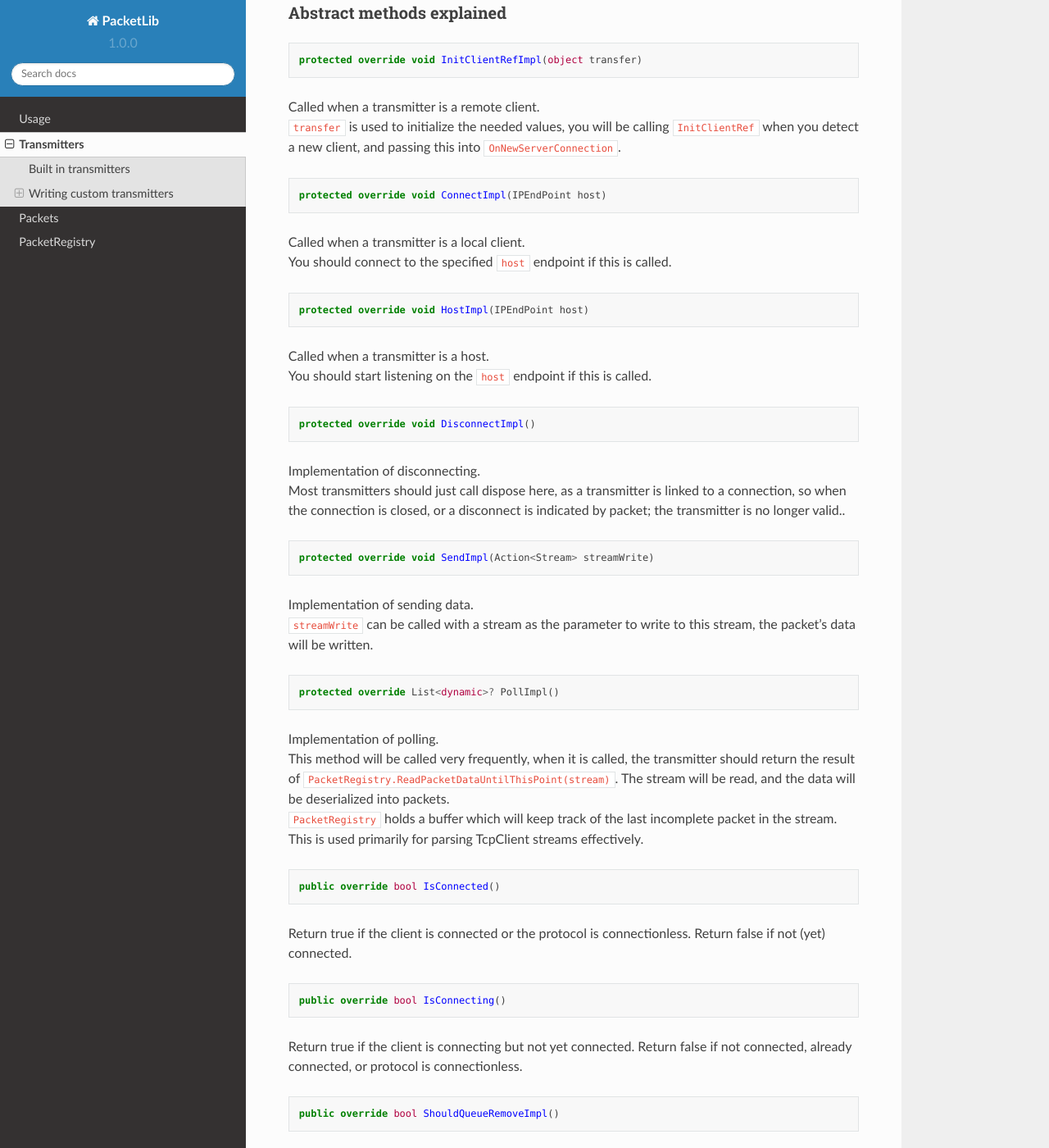
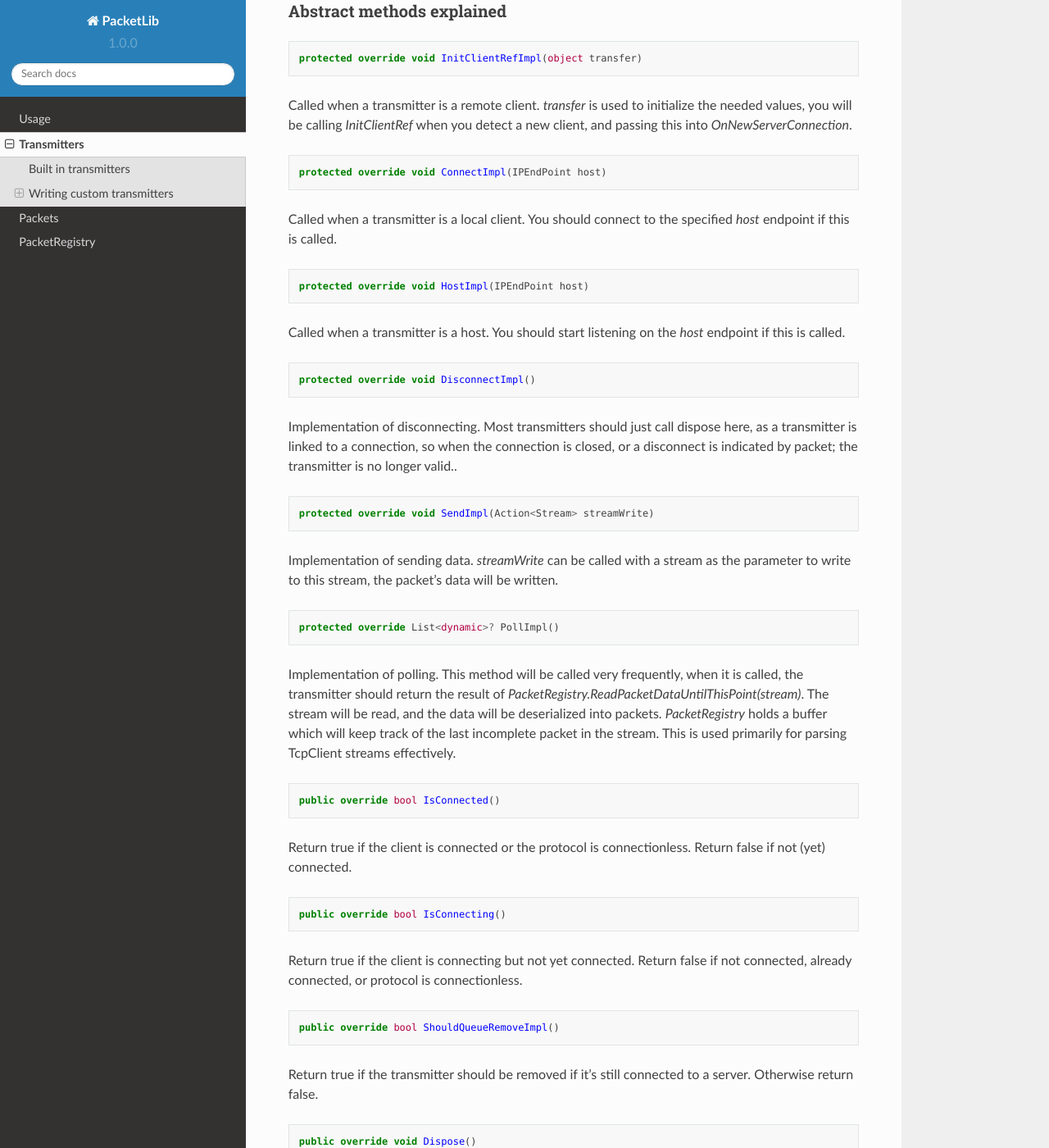
Before and after one commit to Mylo-Softworks/PacketLib-docs, a Sphinx documentation site: the page built from docs/source/transmitters.rst, in a window 1280 px wide and 1400 px high, scrolled down 657 px. Shown: the whole window at 82% size. Built offline with Sphinx 7.4.7 and the Read the Docs theme 2.0.0, drawn with Linux system fonts in a browser that asks for light colours.

Commit message:
Switch to rst

````diff
--- a/docs/requirements.txt
+++ b/docs/requirements.txt
@@ -1,3 +1,3 @@
 sphinx==7.1.2
 sphinx-rtd-theme==1.3.0rc1
-myst-parser==3.0.1
+sphinx-tabs==3.4.5
--- a/docs/source/conf.py
+++ b/docs/source/conf.py
@@ -15,8 +15,11 @@
     'sphinx.ext.duration',
     'sphinx.ext.doctest',
     'sphinx.ext.intersphinx',
-    'myst_parser',
+    'sphinx_tabs.tabs',
+    'sphinx.ext.autosectionlabel',
 ]
+
+sphinx_tabs_disable_tab_closing = True
 
 intersphinx_mapping = {
     'python': ('https://docs.python.org/3/', None),
--- a/docs/source/transmitters.md
+++ b/docs/source/transmitters.rst
@@ -1,58 +1,74 @@
-# Transmitters
+Transmitters
+############
 
 Transmitters are implementations of protocols, used for sending data between client and server.
 
 Transmitters are of type `TransmitterBase<Self>`.
 
-## Built in transmitters
-* `TcpTransmitter`
-* `UdpTransmitter`
+Built in transmitters
+*********************
 
-## Writing custom transmitters
+* ``TcpTransmitter``
+* ``UdpTransmitter``
+
+Writing custom transmitters
+***************************
+
 To write a custom transmitter, you must inherit the `TransmitterBase<Self>` class.
 
-### TransmitterBase class
-```csharp
-public class ExampleProtocol : TransmitterBase<ExampleProtocol>
-{
-    // Errors because abstract methods need to be implemented.
-}
-```
+TransmitterBase class
+=====================
 
-### Abstract methods explained
-```csharp
-protected override void InitClientRefImpl(object transfer)
-```
+.. code-block:: csharp
+
+    public class ExampleProtocol : TransmitterBase<ExampleProtocol>
+    {
+        // Errors because abstract methods need to be implemented.
+    }
+
+
+Abstract methods explained
+==========================
+
+.. code-block:: csharp
+
+    protected override void InitClientRefImpl(object transfer)
+
 Called when a transmitter is a remote client.
 `transfer` is used to initialize the needed values, you will be calling `InitClientRef` when you detect a new client, and passing this into `OnNewServerConnection`.
 
-```csharp
-protected override void ConnectImpl(IPEndPoint host)
-```
+.. code-block:: csharp
+
+    protected override void ConnectImpl(IPEndPoint host)
+
 Called when a transmitter is a local client.
 You should connect to the specified `host` endpoint if this is called.
 
-```csharp
-protected override void HostImpl(IPEndPoint host)
-```
+.. code-block:: csharp
+
+    protected override void HostImpl(IPEndPoint host)
+
 Called when a transmitter is a host.
 You should start listening on the `host` endpoint if this is called.
 
-```csharp
-protected override void DisconnectImpl()
-```
+.. code-block:: csharp
+
+    protected override void DisconnectImpl()
+
 Implementation of disconnecting.
 Most transmitters should just call dispose here, as a transmitter is linked to a connection, so when the connection is closed, or a disconnect is indicated by packet; the transmitter is no longer valid..
 
-```csharp
-protected override void SendImpl(Action<Stream> streamWrite)
-```
+.. code-block:: csharp
+
+    protected override void SendImpl(Action<Stream> streamWrite)
+
 Implementation of sending data.
 `streamWrite` can be called with a stream as the parameter to write to this stream, the packet's data will be written.
 
-```csharp
-protected override List<dynamic>? PollImpl()
-```
+.. code-block:: csharp
+
+    protected override List<dynamic>? PollImpl()
+
 Implementation of polling.
 This method will be called very frequently, when it is called,
 the transmitter should return the result of `PacketRegistry.ReadPacketDataUntilThisPoint(stream)`.
@@ -60,22 +76,26 @@
 `PacketRegistry` holds a buffer which will keep track of the last incomplete packet in the stream.
 This is used primarily for parsing TcpClient streams effectively.
 
-```csharp
-public override bool IsConnected()
-```
+.. code-block:: csharp
+
+    public override bool IsConnected()
+
 Return true if the client is connected or the protocol is connectionless. Return false if not (yet) connected.
 
-```csharp
-public override bool IsConnecting()
-```
+.. code-block:: csharp
+
+    public override bool IsConnecting()
+
 Return true if the client is connecting but not yet connected. Return false if not connected, already connected, or protocol is connectionless.
 
-```csharp
-public override bool ShouldQueueRemoveImpl()
-```
+.. code-block:: csharp
+
+    public override bool ShouldQueueRemoveImpl()
+
 Return true if the transmitter should be removed if it's still connected to a server. Otherwise return false.
 
-```csharp
-public override void Dispose()
-```
+.. code-block:: csharp
+
+    public override void Dispose()
+
 Method used to free resources associated with this object. (From IDisposable)
````
Also changed, not shown: Taskfile.yml (added, +9 -0 lines), docs/source/index.md (deleted, +0 -13 lines), docs/source/index.rst (added, +14 -0 lines), docs/source/packetregistry.md (deleted, +0 -28 lines), docs/source/packetregistry.rst (added, +41 -0 lines), docs/source/packets.md (deleted, +0 -58 lines), docs/source/packets.rst (added, +73 -0 lines), docs/source/usage.md (deleted, +0 -91 lines), docs/source/usage.rst (added, +131 -0 lines).
